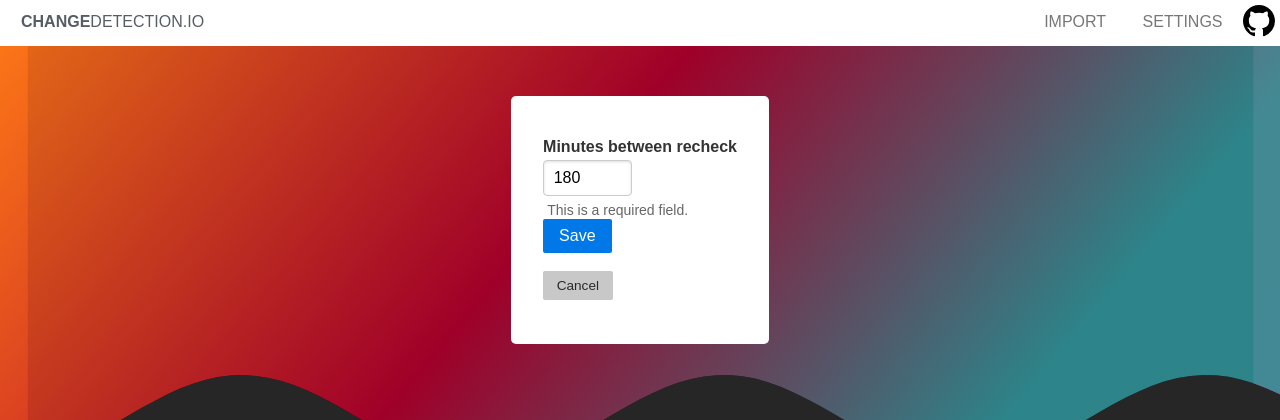
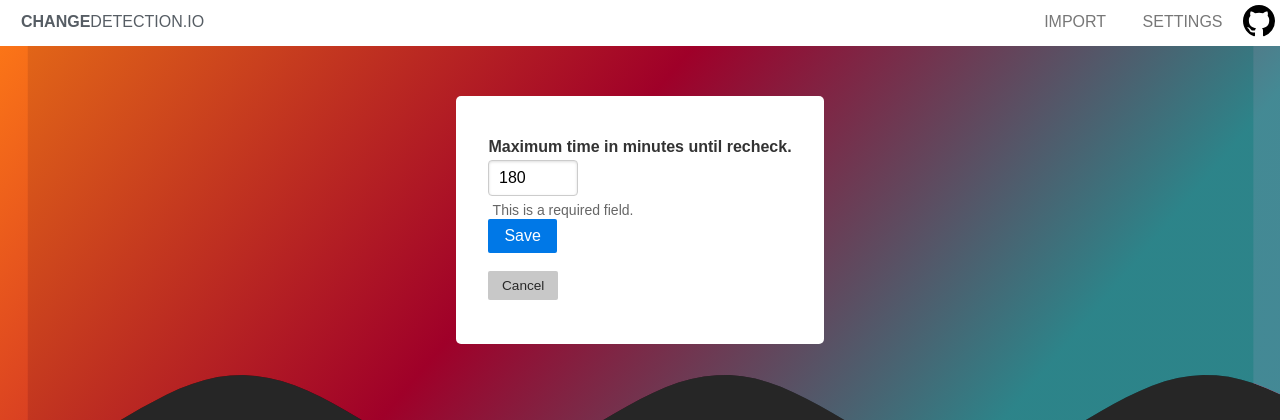
Before and after one commit to cleverpanther/changedetectionsystem, a Flask app: page /settings in a window 1280 px wide. Shown: the top 420 px of the page. Run offline with Flask 2, Linux system fonts and the light colour scheme.

Commit message:
improve the wording

```diff
--- a/backend/templates/settings.html
+++ b/backend/templates/settings.html
@@ -7,7 +7,7 @@
     <form class="pure-form pure-form-stacked" action="/settings" method="POST">
         <fieldset>
             <div class="pure-control-group">
-                <label for="minutes">Minutes between recheck</label>
+                <label for="minutes">Maximum time in minutes until recheck.</label>
                 <input type="text" id="minutes" required="" name="minutes" value="{{minutes}}"
                        size="5"/>
                 <span class="pure-form-message-inline">This is a required field.</span>
```
